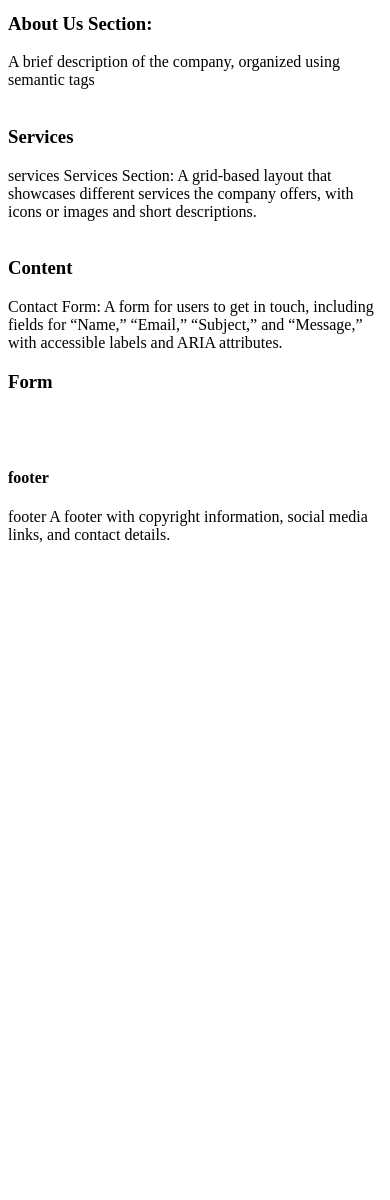
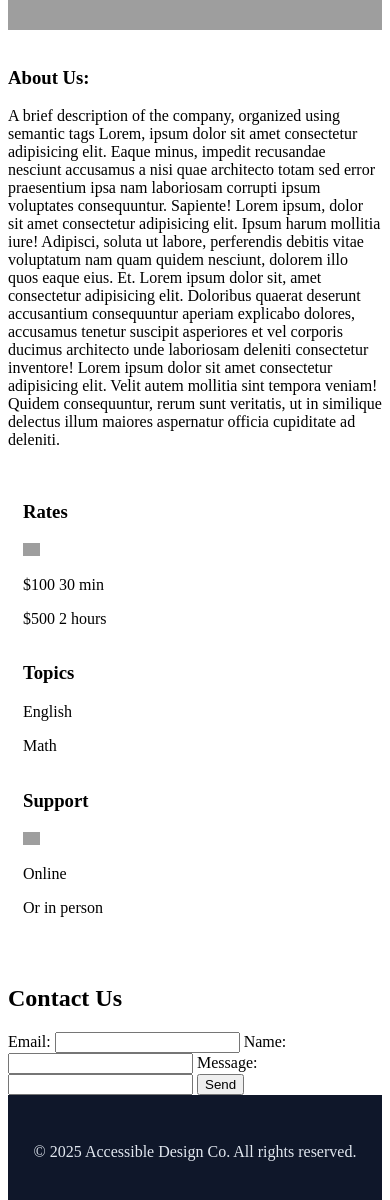
Before and after one commit to AngelicaGFlores/SBA, a plain HTML site: page index.html in a window 390 px wide. Shown: the part 800-2000 px from the top of the page. Before the commit the page ends 1352 px from the top, so only its background shows below. Drawn offline with Linux system fonts and the light colour scheme; grey boxes are pictures that could not be loaded.

Commit message:
I tried my best i thinki got lost in the grid lost track of time need more practice, good game

```diff
--- a/index.css
+++ b/index.css
@@ -13,11 +13,71 @@ nav ul {
 
 }
 
-a{
-    color: white;
+#iconImages {
+    width: 5%;
+}
+
+
+.container {
+    display: grid;
+    grid-template-columns: repeat(auto-fit, minmax(250px, 1fr));
+    border-color: 1px solid black;
+    border-radius: 8px;
+    border-width: 20px;
+    padding: 10px;
+    margin: 5px;
+
+}
+
+.Service {
+    border-color: 1px solid black;
+    border-radius: 8px;
+    border-width: 20px;
+    padding: 10px;
 }
 
 #hero-section {
     background-image: url("https://cdn.pixabay.com/photo/2016/08/24/17/04/landscape-1617449_1280.png");
     height: 40rem;
 }
+
+@media {
+    max-width: 660px;
+
+}
+
+@media(max-width: 660px){
+nav ul {
+    flex-direction: column;
+}
+nav a {
+    font-size: x-small;
+}
+
+footer{
+
+    text-align: center;
+    background-color: cadetblue;
+    color: rgb(255, 255, 255);
+    font-size:medium;
+}
+
+button:hover{
+    background-color: rgb(0, 255, 81);
+}
+
+.container-footer-grid {
+  background: #0f172a;
+  color: #e2e8f0;
+  padding: 2rem 0;
+}
+.container-footer-grid {
+  display: grid;
+  gap: 1.5rem;
+}
+.container-footer-grid a {
+  color: #93c5fd;
+}
+.container-footer-grid a:hover {
+  color: #bfdbfe;
+}
--- a/index.html
+++ b/index.html
@@ -8,8 +8,8 @@
 	</head>
 	<body>
 		<header>
-			<h1> Accessible Design Co.. </h1>
-			<nav class="nav" >
+			<h1>Accessible Design Co..</h1>
+			<nav class="nav">
 				<ul>
 					<li><a href="#aboutUs">About Us</a></li>
 					<li><a href="#aboutUs" id="menu-item">About Us </a></li>
@@ -21,48 +21,87 @@
 		</header>
 
 		<main id="main" role="main">
-			<section id="hero-section" >
-                <h2>Welcome, it's a happy day to be Accessible! </h2>
+			<section id="hero-section">
+				<h2>Welcome, it's a happy day to be Accessible!</h2>
 				<label for="button">Skip to Services</label>
 				<button><a href="#Services">Skip</a></button>
 			</section>
 
-            <br>
+			<br />
 
 			<article id="aboutUs" class="AboutUs">
-                <h3>About Us Section:</h3>
+				<h3>About Us:</h3>
 
-				 A brief description of the company, organized using
-				semantic tags
+				A brief description of the company, organized using semantic tags Lorem,
+				ipsum dolor sit amet consectetur adipisicing elit. Eaque minus, impedit
+				recusandae nesciunt accusamus a nisi quae architecto totam sed error
+				praesentium ipsa nam laboriosam corrupti ipsum voluptates consequuntur.
+				Sapiente! Lorem ipsum, dolor sit amet consectetur adipisicing elit.
+				Ipsum harum mollitia iure! Adipisci, soluta ut labore, perferendis
+				debitis vitae voluptatum nam quam quidem nesciunt, dolorem illo quos
+				eaque eius. Et. Lorem ipsum dolor sit, amet consectetur adipisicing
+				elit. Doloribus quaerat deserunt accusantium consequuntur aperiam
+				explicabo dolores, accusamus tenetur suscipit asperiores et vel corporis
+				ducimus architecto unde laboriosam deleniti consectetur inventore! Lorem
+				ipsum dolor sit amet consectetur adipisicing elit. Velit autem mollitia
+				sint tempora veniam! Quidem consequuntur, rerum sunt veritatis, ut in
+				similique delectus illum maiores aspernatur officia cupiditate ad
+				deleniti.
 			</article>
-            <br>
+			<br />
 
-			<section id="Services" class="Services" >
-                <h3>Services</h3>
-				services Services Section: A grid-based layout that showcases different
-				services the company offers, with icons or images and short
-				descriptions.
-			</section>
-            <br>
-            <section id="content" class="content" >
-                <h3>Content</h3>
-                Contact Form: A form for users to get in touch, including fields for
-				“Name,” “Email,” “Subject,” and “Message,” with accessible labels and
-				ARIA attributes.
+			<div id="container" class="container">
+				<section id="serviceCard" class="services">
+					<h3>Rates</h3>
+					<img
+						id="iconImages"
+						src="https://cdn.pixabay.com/photo/2017/01/31/00/03/currency-2022440_1280.png"
+						alt="money icon sign" />
+					<p><span>$100 30 min</span></p>
+					<p><span>$500 2 hours</span></p>
 				</section>
 
-			<form id="form" class="form" action="">
-                <h3>Form</h3>
+				<section id="serviceCard" class="Services">
+					<h3>Topics</h3>
+					<p>English</p>
+					<p>Math</p>
+				</section>
+
+				<section id="serviceCard" class="Services">
+					<h3>Support</h3>
+					<img
+						id="iconImages"
+						src="https://cdn.pixabay.com/photo/2021/10/11/00/59/website-6699086_1280.png"
+						alt="online icon sign" />
+					<p>Online</p>
+					<p>Or in person</p>
+				</section>
+			</div>
+
+			<br />
+
+			<section id="Contact">
+				<h2>Contact Us</h2>
+				<form action="">
+					<label for="email">Email:</label>
+					<input type="email" id="email" name="email" required />
+
+					<label for="name">Name:</label>
+					<input type="name" id="name" name="name" required />
+
+					<label for="message">Message:</label>
+					<input type="text" id="message" name="message" required />
+
+					<button type="submit">Send</button>
 				</form>
-
-            <br>
+			</section>
 	</main>
-        <br>
-
 		<footer>
-            <h4>footer</h4>
-			footer A footer with copyright information, social media links, and
-			contact details.
+			<div class="container-footer-grid">
+				<section aria-labelledby="footer-legal-heading">
+					<p>&copy; 2025 Accessible Design Co. All rights reserved.</p>
+				</section>
+			</div>
 		</footer>
 	</body>
 </html>
```
Lines whose indentation alone changed are shown as unchanged.
